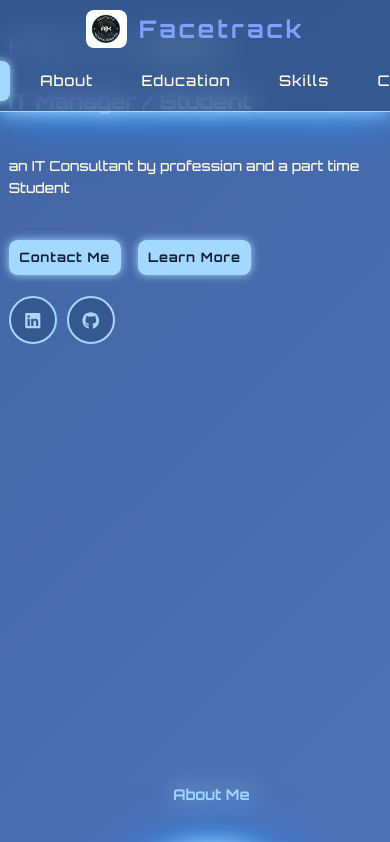
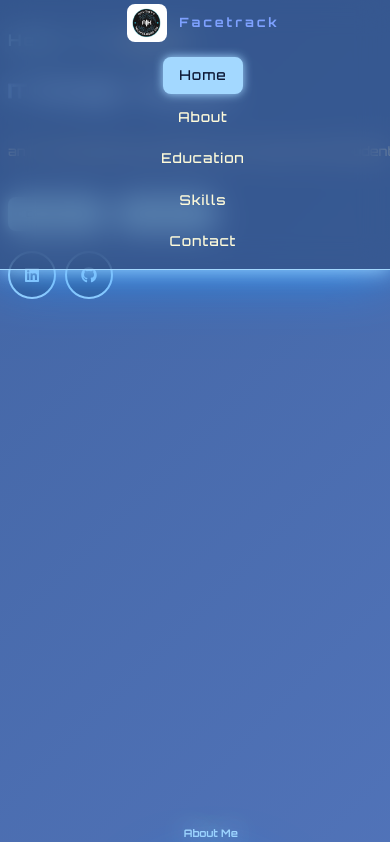
Before and after one commit to JayMatt21/bio, a React (Vite) app in the folder bio/: page / in a window 390 px wide. Shown: the top 842 px of the page. Built offline with nearby package versions, Linux system fonts and the light colour scheme.

Commit message:
Responsiveness

```diff
--- a/bio/src/PersonalWebsite.css
+++ b/bio/src/PersonalWebsite.css
@@ -12,6 +12,7 @@
   --max-section-width: 1100px;
 }
 
+/* Centralized container */
 .container {
   max-width: var(--max-section-width);
   margin: 0 auto;
@@ -48,6 +49,7 @@ section {
   justify-content: center;
 }
 
+/* Header and Navbar */
 .header {
   position: fixed;
   top: 0;
@@ -56,10 +58,6 @@ section {
   padding: 1.2rem 0;
   background: var(--glass-strong);
   box-shadow: var(--border-glow);
-  display: flex;
-  flex-direction: row;
-  justify-content: center;
-  align-items: center;
   z-index: 100;
   backdrop-filter: blur(15px);
   border-bottom: 1px solid var(--main-glow);
@@ -72,7 +70,6 @@ section {
   justify-content: space-between;
   width: 100%;
 }
-
 .logo {
   font-size: 2.8rem;
   color: var(--main-color);
@@ -105,6 +102,7 @@ section {
   box-shadow: 0 0 10px var(--main-glow);
 }
 
+/* Card sections */
 .futuristic-card, .about-img, .skills-content, .education-box {
   background: var(--glass);
   box-shadow: var(--border-glow);
@@ -121,6 +119,7 @@ section {
   box-shadow: 0 0 30px var(--main-glow), 0 0 60px var(--main-color);
 }
 
+/* Home Layout */
 .home .container {
   display: flex;
   align-items: center;
@@ -223,6 +222,7 @@ section {
   box-shadow: 0 0 15px var(--main-glow), 0 0 40px var(--main-color);
 }
 
+/* About Layout */
 .about .container {
   display: flex;
   flex-direction: column;
@@ -257,7 +257,8 @@ section {
   text-shadow: 0 0 25px var(--main-glow);
   margin-bottom: 2.5rem;
 }
-.education-row, .skills-row {
+.education-row,
+.skills-row {
   display: flex;
   flex-wrap: wrap;
   gap: 2rem;
@@ -265,7 +266,8 @@ section {
   justify-content: center;
 }
 
-.education-box, .skills-column {
+.education-box,
+.skills-column {
   flex: 1 1 33rem;
   min-width: 280px;
   max-width: 450px;
@@ -293,6 +295,7 @@ section {
   box-shadow: 0 0 8px var(--main-glow);
 }
 
+/* Contact */
 .contact {
   width: 100%;
   max-width: 500px;
@@ -322,6 +325,7 @@ section {
   box-shadow: 0 0 8px var(--main-glow);
 }
 
+/* Footer */
 .footer {
   width: 100vw;
   display: flex;
@@ -349,43 +353,67 @@ section {
   box-shadow: 0 0 7px var(--main-glow);
 }
 
-/* Responsive Design */
+/* -------- RESPONSIVE DESIGN -------- */
 @media (max-width: 990px) {
   .container {
     padding: 0 1rem;
   }
-  .header .container {
-    flex-direction: column;
-    gap: 1.5rem;
-  }
-  .home .container, .education-row, .skills-row {
+  .header .container,
+  .home .container,
+  .education-row,
+  .skills-row,
+  .footer .container {
     flex-direction: column !important;
-    gap: 2rem;
+    gap: 1.2rem !important;
     align-items: center !important;
   }
   section {
-    padding: 4rem 0 2rem 0;
+    padding: 4rem 0 1.5rem 0;
   }
   .navbar {
-    gap: 1.5rem;
+    gap: 1.1rem;
   }
 }
+
 @media (max-width: 600px) {
   html {
-    font-size: 54%;
+    font-size: 50%;
   }
-  .footer {
+  .header {
+    padding: 0.5rem 0;
+  }
+  .logo {
+    font-size: 1.6rem;
+  }
+  .navbar {
     flex-direction: column;
-    gap: 1em;
+    gap: 0.6rem;
+    font-size: 1.1rem;
+    padding: 0.7rem 0;
   }
   .home-content h1 {
-    font-size: 2.3rem;
+    font-size: 2rem;
   }
   .heading {
-    font-size: 1.7rem;
+    font-size: 1.3rem;
+  }
+  .about-img {
+    width: 110px;
+    height: 110px;
+    margin-bottom: 1rem;
+  }
+  .btn, .btn-box .btn {
+    width: 95px;
+    height: 34px;
+    font-size: 1rem;
+  }
+  .footer .container {
+    flex-direction: column;
+    gap: 0.8rem;
+    align-items: center;
   }
   .home-sci {
     justify-content: center;
-    gap: 1.2rem;
+    gap: 1.1rem;
   }
 }
```
